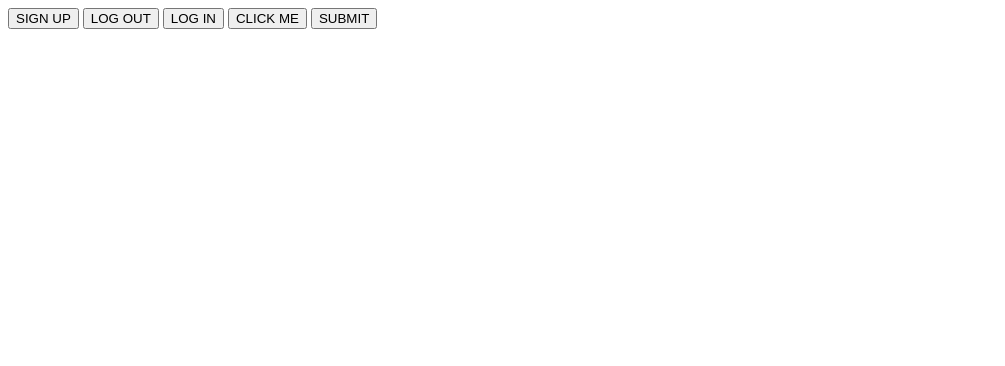
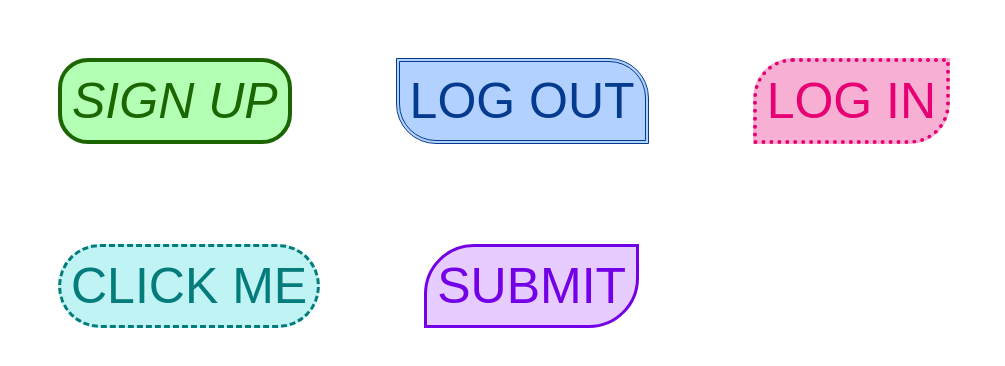
Before and after one commit to PRASHANT200320/rtc-assignments, a plain HTML site: page Assignment13/index.html in a window 1280 px wide. Shown: the whole page, without its empty margins (0-1005 px from the left). Drawn offline with Linux system fonts and the light colour scheme.

Commit message:
css apply

```diff
--- a/Assignment13/index.html
+++ b/Assignment13/index.html
@@ -5,7 +5,7 @@
     <meta name="viewport" content="width=device-width, initial-scale=1.0">
     <title>Buttons</title>
 
-    <link rel="stylesheet" href="/css/style.css">
+    <link rel="stylesheet" href="/Assignment13/style.css">
 </head>
 <body>
     <button class="sign-btn">
--- /dev/null
+++ b/Assignment13/style.css
@@ -0,0 +1,50 @@
+.sign-btn{
+    font-size: 50px;
+    background-color:#b3ffb3;
+    border: solid 4px;
+    color: #1b6503;
+    font-style: italic;
+    padding: 10px;
+    border-radius: 30px;
+    margin: 50PX;
+}
+
+.log-btn{
+    font-size: 50px;
+    background-color:#b3d1ff;
+    border: double 4px;
+    color:#043b8e;
+    padding: 10px;
+    border-radius:0px 40px 0px 40px;
+    margin: 50PX;
+}
+
+.login-btn{
+    font-size: 50px;
+    background-color: #f7b0d3;
+    border: dotted 4px;
+    color: #e60073;
+    padding: 10px;
+    border-radius:40px 0px 40px 0px;
+    margin: 50PX;
+}
+
+.clk-btn{
+    font-size: 50px;
+    background-color:#c0f3f3;
+    border: dashed 3px;
+    color:#057c7c;
+    padding: 10px;
+    border-radius:80px ;
+    margin: 50PX;
+}
+
+.sub-btn{
+    font-size: 50px;
+    background-color:#e6ccff;
+    border: solid 3px;
+    color:#7300e6;
+    padding: 10px;
+    border-radius:50px 0px 50px 0px ;
+    margin: 50PX;
+}
```
